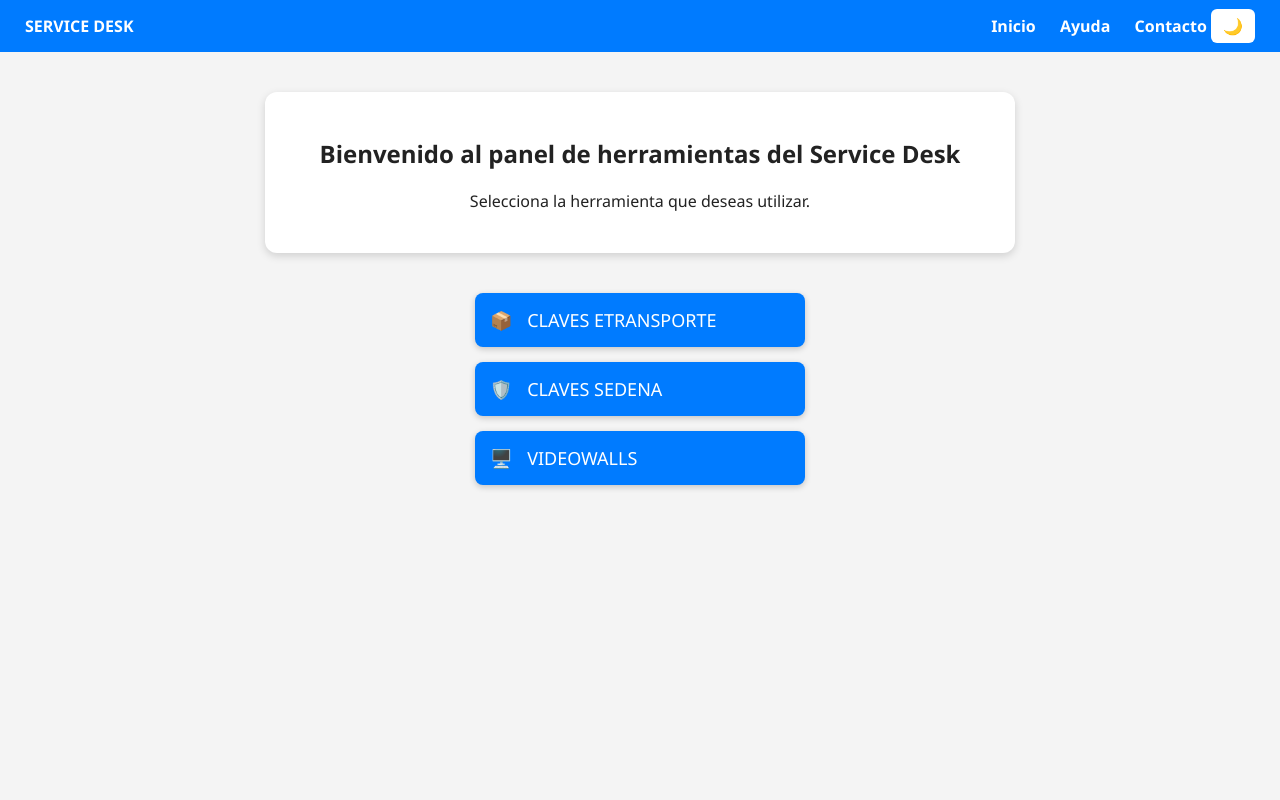
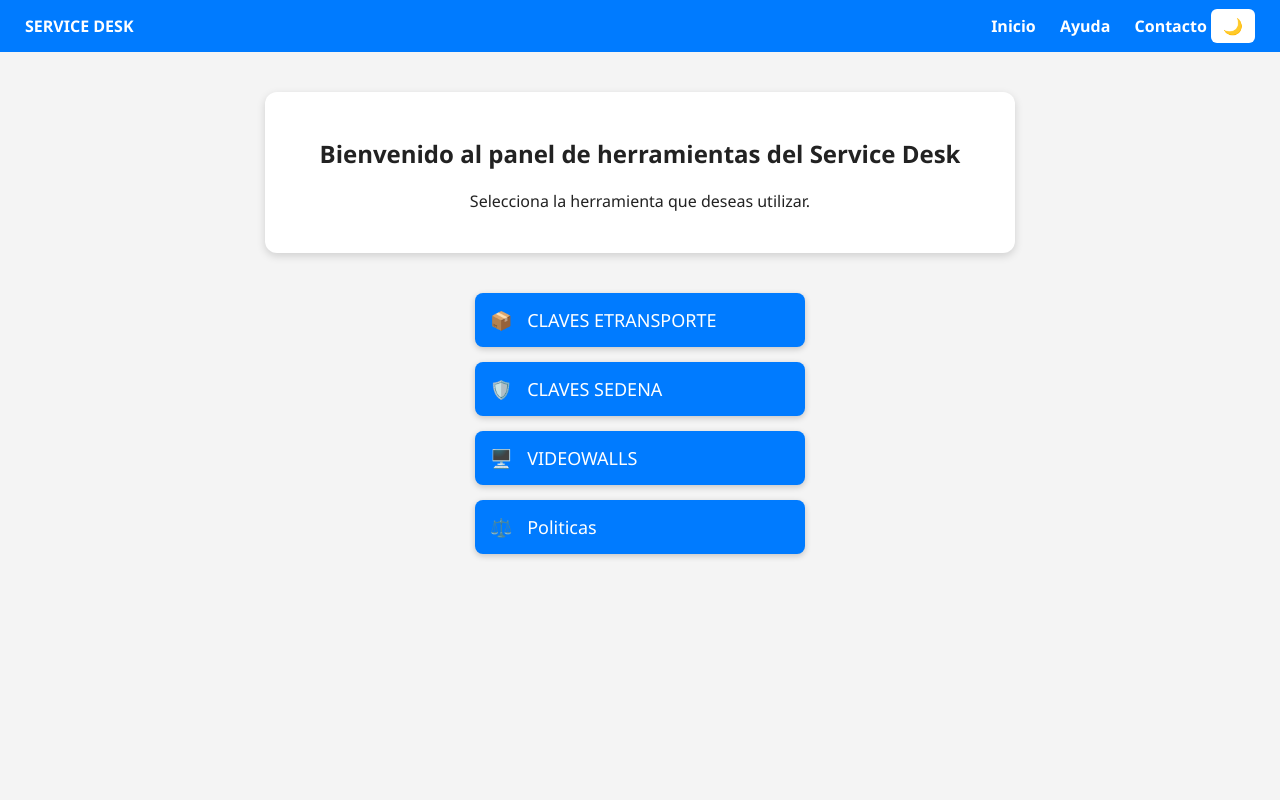
Before and after one commit to EdgarMisaelOsornio/SERVICE-DESK-, a plain HTML site: page index.html in a window 1280 px wide. Shown: the top 800 px of the page. Drawn offline with Linux system fonts and the light colour scheme.

Commit message:
Add files via upload

```diff
--- a/index.html
+++ b/index.html
@@ -154,6 +154,10 @@
         <span class="icon">🖥️</span> VIDEOWALLS
     </a>
 
+    <a class="btn" href="./POLITICAS/politicas.html">
+    <span class="icon">⚖️</span> Politicas
+    </a>
+
     <!-- FOOTER -->
     <footer>
         © 2025 — Service Desk
```
